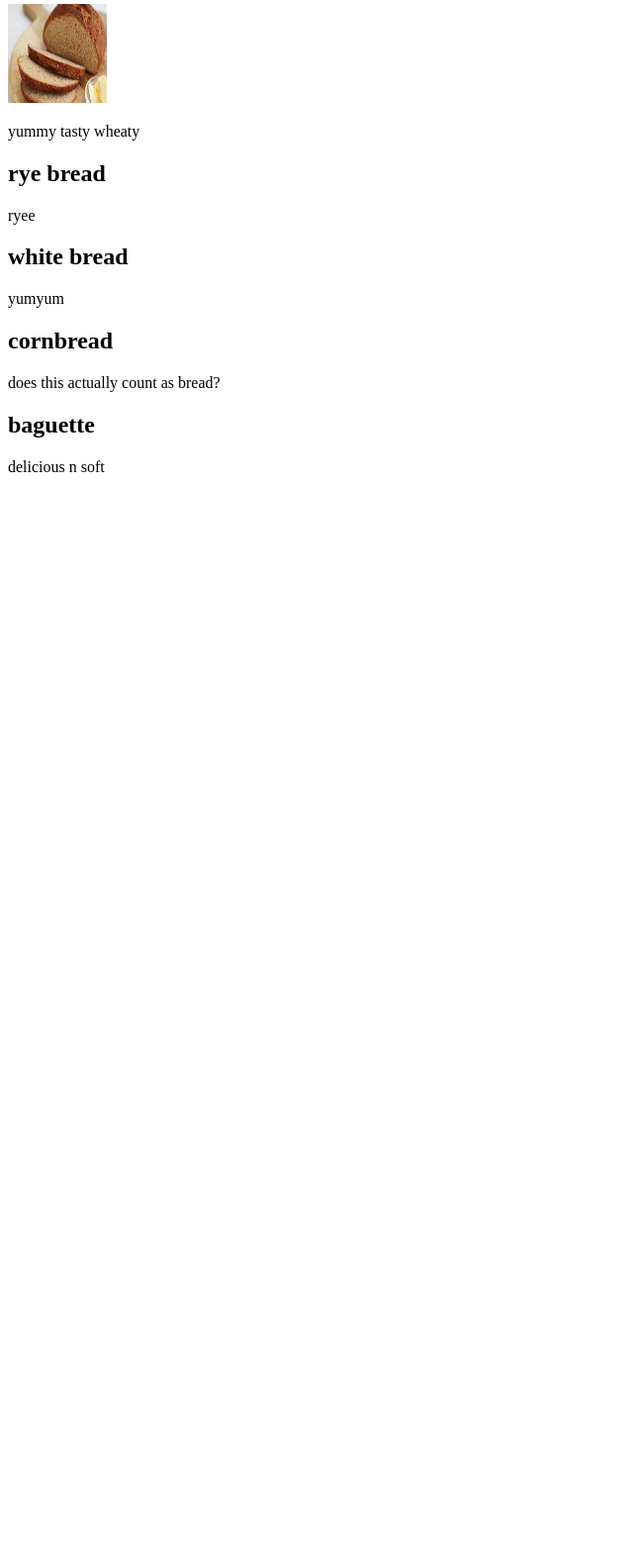
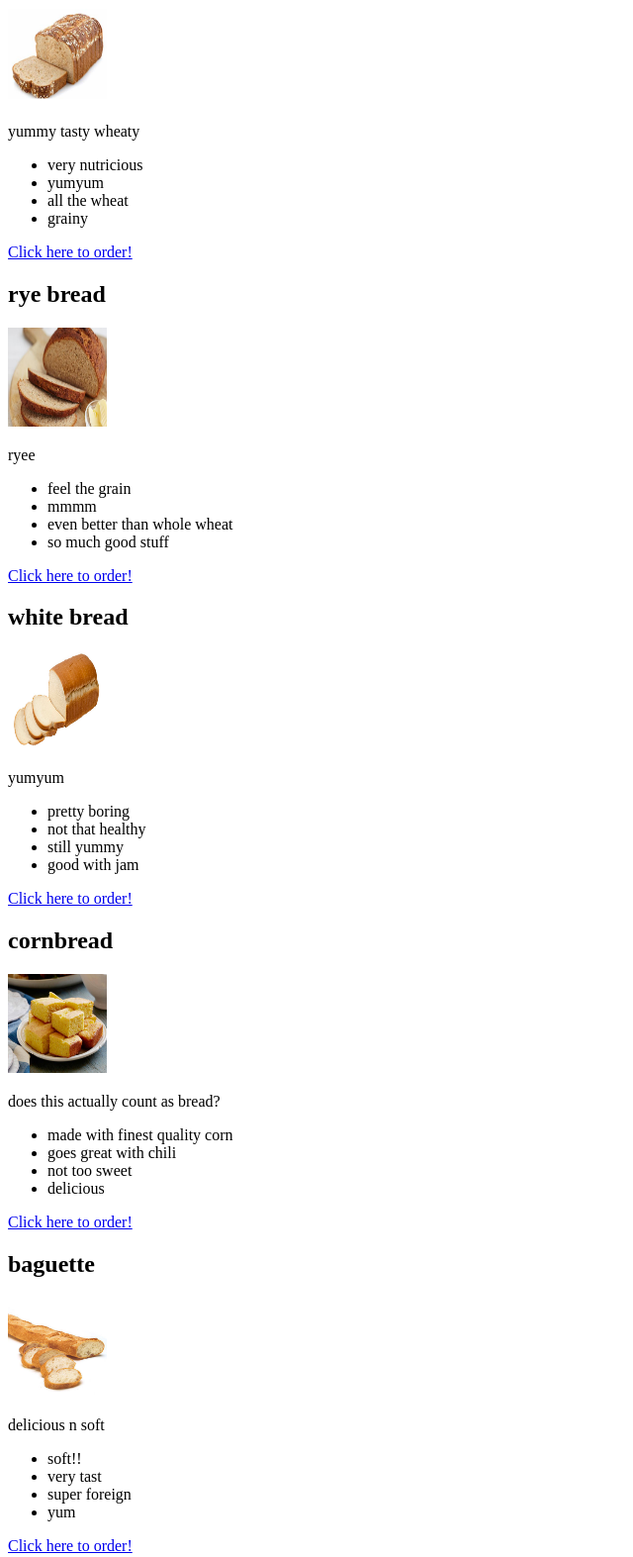
Before and after one commit to sienna2169-cmis/sienna2169-cmis-wd, a plain HTML site: page catalog.html in a window 1280 px wide. Shown: the part 170-1743 px from the top of the page at 99% size, without its empty margins (0-640 px from the left). Before the commit the page ends 800 px from the top, so only its background shows below. Drawn offline with Linux system fonts and the light colour scheme.

Commit message:
bread images on site

```diff
--- a/catalog.html
+++ b/catalog.html
@@ -24,46 +24,125 @@
 		<h2>
 			whole wheat bread
 		</h2>
-		<img src="ryebread.jpg" alt="Whole Wheat Bread" style="width:100px;height:100px;">
+		<img src="WholeWheat.jpg" alt="Whole Wheat Bread" style="width:100px;height:100px;">
 		<p>
 			yummy tasty wheaty
 		</p>
+		<ul>
+		<li>
+			very nutricious
+		</li>
+		<li>
+			yumyum
+		</li>
+		<li>
+			all the wheat
+		</li>
+		<li>
+			grainy
+		</li>
+		</ul>
+		<a href="placeorder.html">Click here to order!</a>
 		</article>
 
 		<article>
 		<h2>
 			rye bread
 		</h2>
+		<img src="ryebread.jpg" alt="Rye Bread" style="width:100px;height:100px;">
 		<p>
 			ryee
 		</p>
+		<ul>
+		<li>
+			feel the grain
+		</li>
+		<li>
+			mmmm
+		</li>
+		<li>
+			even better than whole wheat
+		</li>
+		<li>
+			so much good stuff
+		</li>
+		</ul>
+		<a href="placeorder.html">Click here to order!</a>
 		</article>
 
 		<article>
 		<h2>
 			white bread
 		</h2>
+		<img src="whitebread.jpg" alt="White Bread" style="width:100px;height:100px;">
 		<p>
 			yumyum
 		</p>
+		<ul>
+		<li>
+			pretty boring
+		</li>
+		<li>
+			not that healthy
+		</li>
+		<li>
+			still yummy
+		</li>
+		<li>
+			good with jam
+		</li>
+		</ul>
+		<a href="placeorder.html">Click here to order!</a>
 		</article>
 
 		<article>
 		<h2>
 			cornbread
 		</h2>
+		<img src="cornbread.jpg" alt="Cornbread" style="width:100px;height:100px;">
 		<p>
 			does this actually count as bread?
 		</p>
+		<ul>
+		<li>
+			made with finest quality corn
+		</li>
+		<li>
+			goes great with chili
+		</li>
+		<li>
+			not too sweet
+		</li>
+		<li>
+			delicious
+		</li>
+		</ul>
+		<a href="placeorder.html">Click here to order!</a>
 		</article>
 
 		<article>
 		<h2>
 			baguette
 		</h2>
+		<img src="baguette.jpg" alt="French Baguette" style="width:100px;height:100px;">
 		<p>
 			delicious n soft
 		</p>
+		<ul>
+		<li>
+			soft!!
+		</li>
+		<li>
+			very tast
+		</li>
+		<li>
+			super foreign
+		</li>
+		<li>
+			yum
+		</li>
+		</ul>
+		<a href="placeorder.html">Click here to order!</a>
 		</article>
 
 
```
